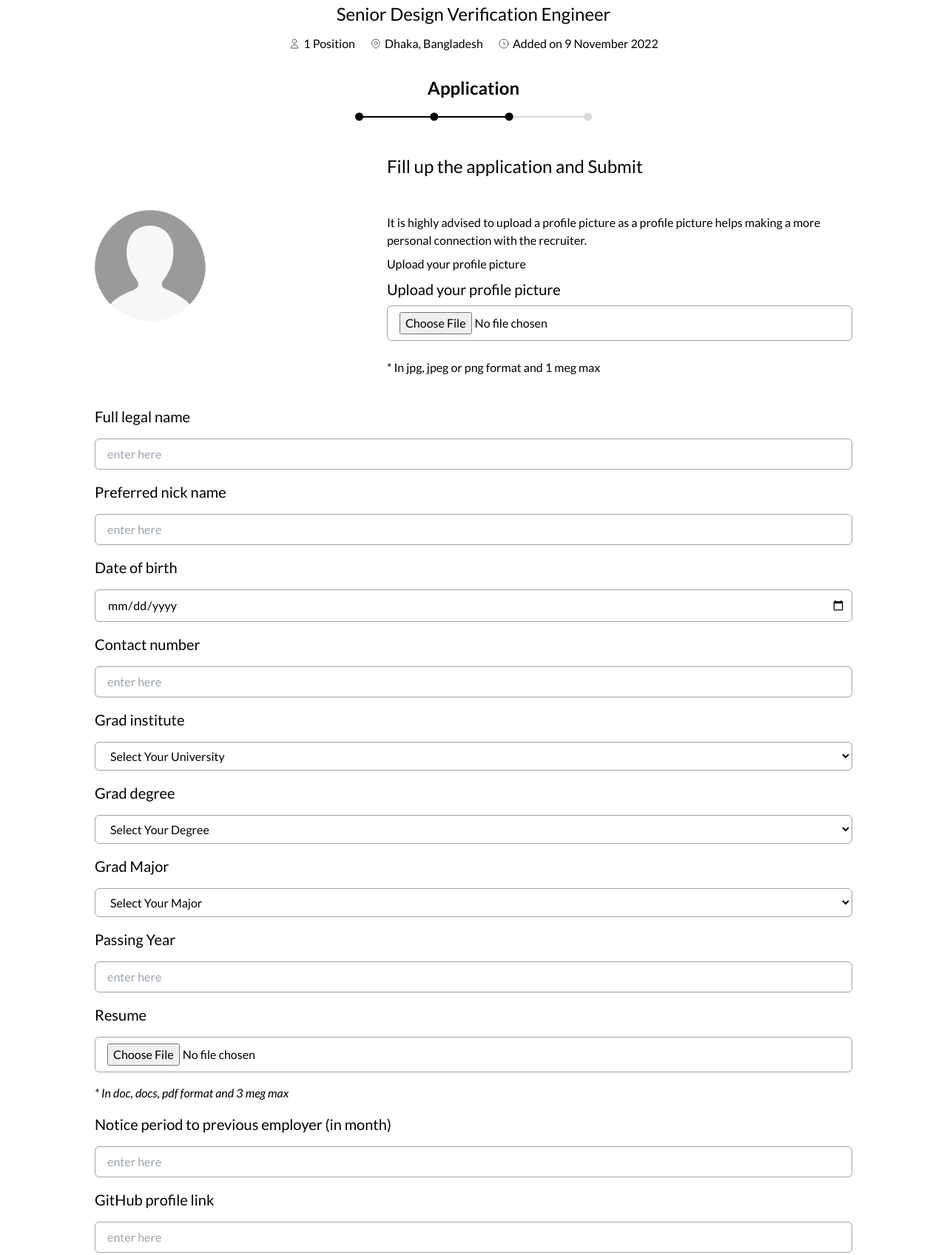
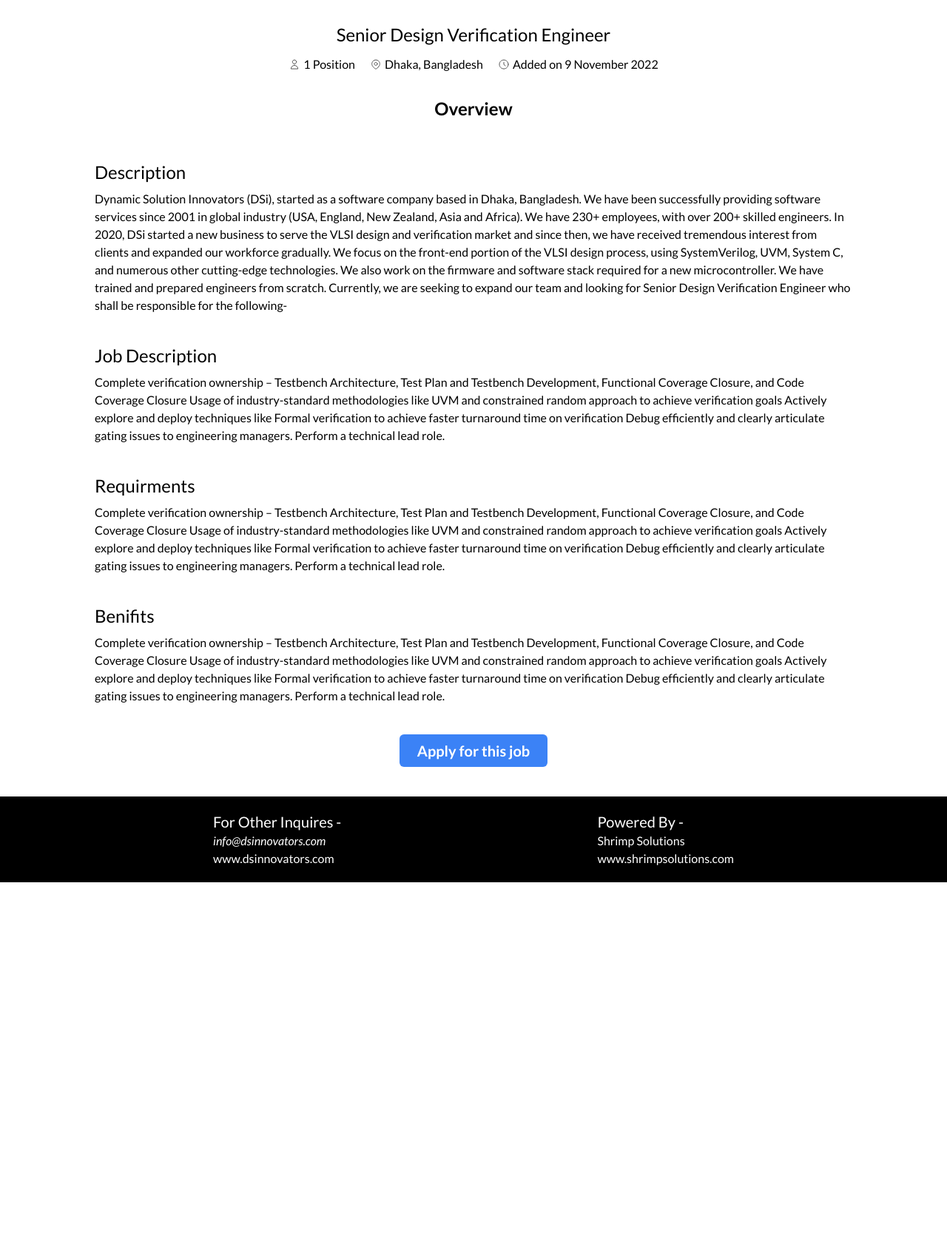
Before and after one commit to Abu-Siam/ATS-Templates, a plain HTML site: page opening_detail.html in a window 1280 px wide. Shown: the part 383-2080 px from the top of the page at 74% size. After the commit the page ends 1576 px from the top, so only its background shows below. Drawn offline with Linux system fonts and the light colour scheme.

Commit message:
opening detail

```diff
--- a/index.html
+++ b/opening_detail.html
@@ -26,7 +26,7 @@
                 </svg>
 
             <div class="text-xl lg:text-2xl text-white">Careers at Dynamic Solution Innovators Ltd.</div>
-            <div class="text-white text-xl">We are a software development company founded by passionate programmers. We prioritize quality of work above anything else in our projects.</div>
+            <div class="text-white text-xl lg:px-64">We are a software development company founded by passionate programmers. We prioritize quality of work above anything else in our projects.</div>
         </div>
 
     </header>
@@ -70,141 +70,68 @@
 
                         </div>
                     </div>
-                    <div class="text-2xl font-bold mt-5">Application</div>
+                    <div class="text-2xl font-bold mt-5">Overview</div>
                     <svg width="320" height="22" viewBox="0 0 600 22" fill="none" xmlns="http://www.w3.org/2000/svg">
-                        <rect x="9.81982" y="9" width="579.362" height="4" fill="#D9D9D9"/>
-                        <rect x="10" y="9" width="380" height="4" fill="black"/>
-                        <ellipse cx="10.3107" cy="10.5684" rx="10.3107" ry="10.5" fill="black"/>
-                        <ellipse cx="200.311" cy="10.5684" rx="10.3107" ry="10.5" fill="black"/>
-                        <ellipse cx="390.311" cy="10.5684" rx="10.3107" ry="10.5" fill="black"/>
-                        <ellipse cx="589.69" cy="10.5684" rx="10.3107" ry="10.5" fill="#D9D9D9"/>
                     </svg>
 
 
                 </div>
 
 
-                <!-- profile section -->
+                <!-- Description section -->
 
                 <section >
 
-                    <div class="flex flex-col lg:flex-row gap-5  px-6 lg:px-32 xl:px-[600px] mt-10">
-                        <div class="flex items-center basis-1/2"><img src="./images/image 1.png"/></div>
+                    <div class="flex flex-col lg:flex-col gap-5  px-6 lg:px-32 xl:px-[600px]">
 
-                        <div class="flex flex-col justify-center gap-2">
-                            <div class="text-2xl mb-10">Fill up the application and Submit</div>
-                            <div>It is highly advised to upload a profile picture as a profile picture helps making a more personal connection with the recruiter.</div>
+                        <div class="flex flex-col gap-2">
+                            <div class="text-2xl mt-5">Description</div>
+                            <div>Dynamic Solution Innovators (DSi), started as a software company based in Dhaka, Bangladesh. We have been successfully providing software services since 2001 in global industry (USA, England, New Zealand, Asia and Africa). We have 230+ employees, with over 200+ skilled engineers.
 
-
-                            <div> Upload your profile picture</div>
-
-                            <div class="flex flex-col gap-2 cursor-pointer">
-                                <label class="text-xl">Upload your profile picture</label>
-                                <input type="file"  class="border border-gray-400 p-2 pl-4 mb-4 rounded-md focus:outline-none focus:ring-2 focus:ring-black cursor-pointer"   required="required"/>
-                                * In jpg, jpeg or png format and 1 meg max
-                            </div>
+                                In 2020, DSi started a new business to serve the VLSI design and verification market and since then, we have received tremendous interest from clients and expanded our workforce gradually. We focus on the front-end portion of the VLSI design process, using SystemVerilog, UVM, System C, and numerous other cutting-edge technologies. We also work on the firmware and software stack required for a new microcontroller. We have trained and prepared engineers from scratch. Currently, we are seeking to expand our team and looking for Senior Design Verification Engineer who shall be responsible for the following-
+                                </div>
 
                         </div>
+
+                        <div class="flex flex-col gap-2">
+                            <div class="text-2xl mt-5">Job Description</div>
+                            <div>Complete verification ownership – Testbench Architecture, Test Plan and Testbench Development, Functional Coverage Closure, and Code Coverage Closure
+                                Usage of industry-standard methodologies like UVM and constrained random approach to achieve verification goals
+                                Actively explore and deploy techniques like Formal verification to achieve faster turnaround time on verification
+                                Debug efficiently and clearly articulate gating issues to engineering managers.
+                                Perform a technical lead role.</div>
+
+                        </div>
+
+                        <div class="flex flex-col gap-2">
+                            <div class="text-2xl mt-5">Requirments</div>
+                            <div>Complete verification ownership – Testbench Architecture, Test Plan and Testbench Development, Functional Coverage Closure, and Code Coverage Closure
+                                Usage of industry-standard methodologies like UVM and constrained random approach to achieve verification goals
+                                Actively explore and deploy techniques like Formal verification to achieve faster turnaround time on verification
+                                Debug efficiently and clearly articulate gating issues to engineering managers.
+                                Perform a technical lead role.</div>
+
+                        </div>
+
+                        <div class="flex flex-col gap-2">
+                            <div class="text-2xl mt-5">Benifits</div>
+                            <div>Complete verification ownership – Testbench Architecture, Test Plan and Testbench Development, Functional Coverage Closure, and Code Coverage Closure
+                                Usage of industry-standard methodologies like UVM and constrained random approach to achieve verification goals
+                                Actively explore and deploy techniques like Formal verification to achieve faster turnaround time on verification
+                                Debug efficiently and clearly articulate gating issues to engineering managers.
+                                Perform a technical lead role.</div>
+
+                        </div>
+
                     </div>
 
 
-                </section>
-                <section class="px-6 lg:px-32 xl:px-[600px] mt-10">
-                    <form method="post">
-                        <div class="flex flex-col gap-4">
-                            <label class="text-xl">Full legal name</label>
-                            <input type="text" placeholder="enter here"   class="border border-gray-400 p-2 pl-4 mb-4 rounded-md focus:outline-none focus:ring-2 focus:ring-black"   required="required"/>
+                    <a href="#">
+                        <div class="flex items-center justify-center mt-10  ">
+                            <input class="cursor-pointer bg-blue-500 rounded-md text-xl font-semibold text-white px-6 py-2" type="submit" value="Apply for this job">
                         </div>
+                    </a>
 
-                        <div class="flex flex-col gap-4">
-                            <label class="text-xl">Preferred nick name</label>
-                            <input type="text" placeholder="enter here"   class="border border-gray-400 p-2 pl-4 mb-4 rounded-md focus:outline-none focus:ring-2 focus:ring-black"   required="required"/>
-                        </div>
-
-                        <div class="flex flex-col gap-4 ">
-                            <label class="text-xl">Date of birth</label>
-                            <input  type="date" placeholder="enter here"   class="border border-gray-400 p-2 pl-4 mb-4 rounded-md focus:outline-none focus:ring-2 focus:ring-black cursor-pointer"   required="required"/>
-                        </div>
-
-                        <div class="flex flex-col gap-4">
-                            <label class="text-xl">Contact number</label>
-                            <input type="text" placeholder="enter here"   class="border border-gray-400 p-2 pl-4 mb-4 rounded-md focus:outline-none focus:ring-2 focus:ring-black"   required="required"/>
-                        </div>
-
-                        <div class="flex flex-col gap-4">
-                            <label class="text-xl">Grad institute </label>
-                            <select name="languages"  class="bg-white border border-gray-400 p-2 pl-4 mb-4 rounded-md focus:outline-none focus:ring-2 focus:ring-black cursor-pointer">
-                              <option value="javascript">Select Your University </option>
-                              <option value="php">options 2</option>
-                              <option value="java">options 3</option>
-                              <option value="golang">options 4</option>
-                              <option value="python">options 5</option>
-                              <option value="c#">options 6</option>
-                              <option value="C++">options 7</option>
-                              <option value="erlang">other</option>
-                            </select>
-                        </div>
-
-                        <div class="flex flex-col gap-4">
-                            <label class="text-xl">Grad degree </label>
-                            <select name="languages"  class="bg-white border border-gray-400 p-2 pl-4 mb-4 rounded-md focus:outline-none focus:ring-2 focus:ring-black cursor-pointer">
-                              <option value="javascript">Select Your Degree </option>
-                              <option value="php">options 2</option>
-                              <option value="java">options 3</option>
-                              <option value="golang">options 4</option>
-                              <option value="python">options 5</option>
-                              <option value="c#">options 6</option>
-                              <option value="C++">options 7</option>
-                              <option value="erlang">other</option>
-                            </select>
-                        </div>
-
-                        <div class="flex flex-col gap-4">
-                            <label class="text-xl">Grad Major </label>
-                            <select name="languages"  class="bg-white border border-gray-400 p-2 pl-4 mb-4 rounded-md focus:outline-none focus:ring-2 focus:ring-black cursor-pointer">
-                              <option value="javascript">Select Your Major </option>
-                              <option value="php">options 2</option>
-                              <option value="java">options 3</option>
-                              <option value="golang">options 4</option>
-                              <option value="python">options 5</option>
-                              <option value="c#">options 6</option>
-                              <option value="C++">options 7</option>
-                              <option value="erlang">other</option>
-                            </select>
-                        </div>
-
-                        <div class="flex flex-col gap-4">
-                            <label class="text-xl">Passing Year</label>
-                            <input type="text" placeholder="enter here"   class="border border-gray-400 p-2 pl-4 mb-4 rounded-md focus:outline-none focus:ring-2 focus:ring-black"   required="required"/>
-                        </div>
-
-                        <div class="flex flex-col gap-4">
-                            <label class="text-xl">Resume</label>
-                            <input type="file" placeholder="enter here"   class="border border-gray-400 p-2 pl-4 rounded-md focus:outline-none focus:ring-2 focus:ring-black"   required="required"/>
-                            <div class="mb-4"> <i>* In doc, docs, pdf format and 3 meg max </i> </div>
-                        </div>
-
-                        <div class="flex flex-col gap-4">
-                            <label class="text-xl">Notice period to previous employer (in month)</label>
-                            <input type="text" placeholder="enter here"   class="border border-gray-400 p-2 pl-4 mb-4 rounded-md focus:outline-none focus:ring-2 focus:ring-black"   required="required"/>
-                        </div>
-
-                        <div class="flex flex-col gap-4">
-                            <label class="text-xl">GitHub profile link</label>
-                            <input type="text" placeholder="enter here"   class="border border-gray-400 p-2 pl-4 mb-4 rounded-md focus:outline-none focus:ring-2 focus:ring-black"   required="required"/>
-                        </div>
-
-                        <div class="flex flex-col gap-4">
-                            <label class="text-xl">LinkedIn profile link</label>
-                            <input type="text" placeholder="enter here"   class="border border-gray-400 p-2 pl-4 mb-4 rounded-md focus:outline-none focus:ring-2 focus:ring-black"   required="required"/>
-                        </div>
-
-                        <div class="flex items-center justify-center mt-5  ">
-                            <input class="cursor-pointer bg-blue-500 rounded-md text-xl font-semibold text-white px-6 py-2" type="submit" value="Submit Your Application">
-                        </div>
-
-
-                    </form>
 
                 </section>
 
@@ -225,14 +152,14 @@
                 </div>
             </div>
 
-            <div>
-                <div class="text-xl">
+            <div >
+                <div class="text-xl ">
                     Powered By -
                 </div>
-                <div>
+                <div  >
                     Shrimp Solutions
                 </div>
-                <div>
+                <div  >
                     www.shrimpsolutions.com
                 </div>
             </div>
```
Also changed, not shown: css/main.css.
